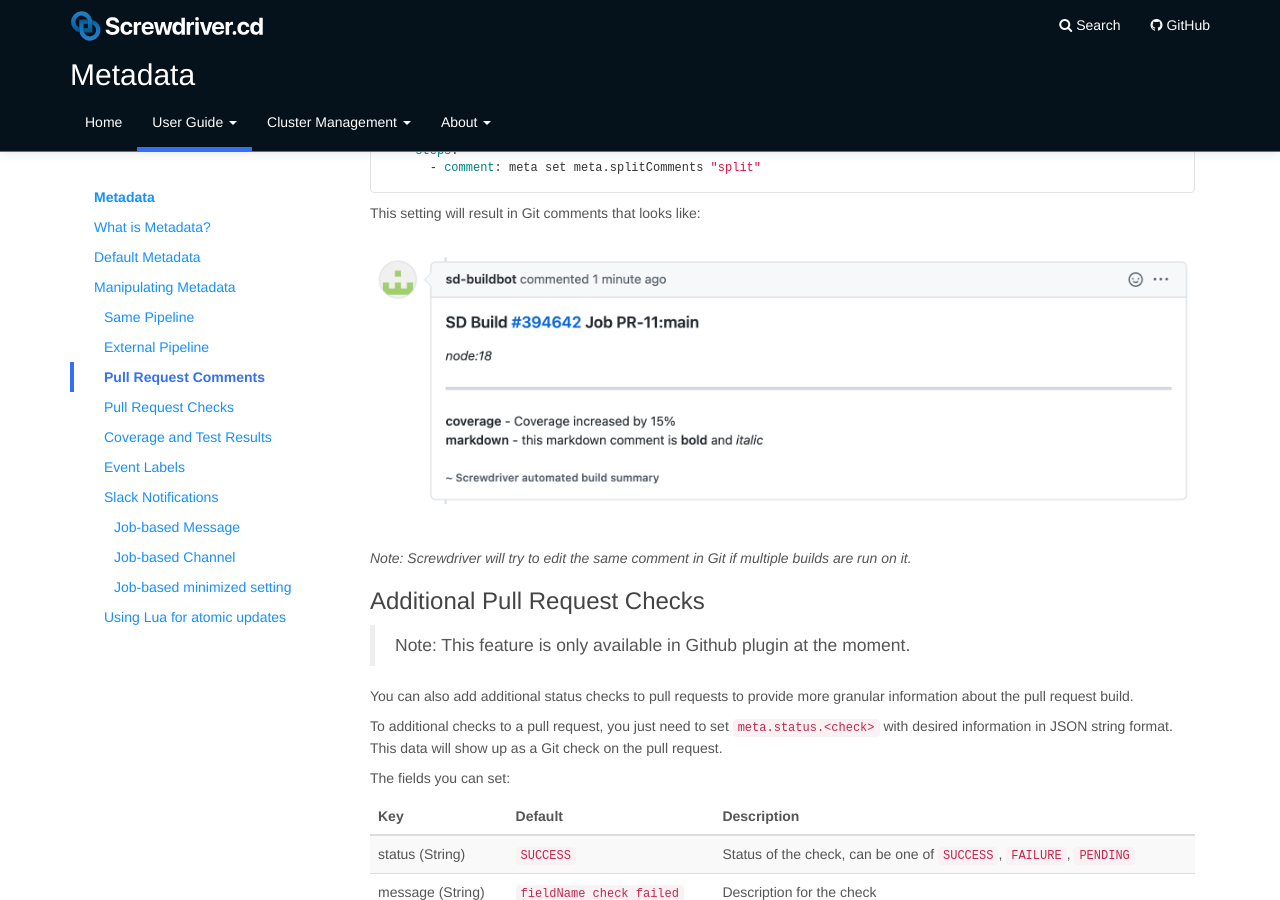
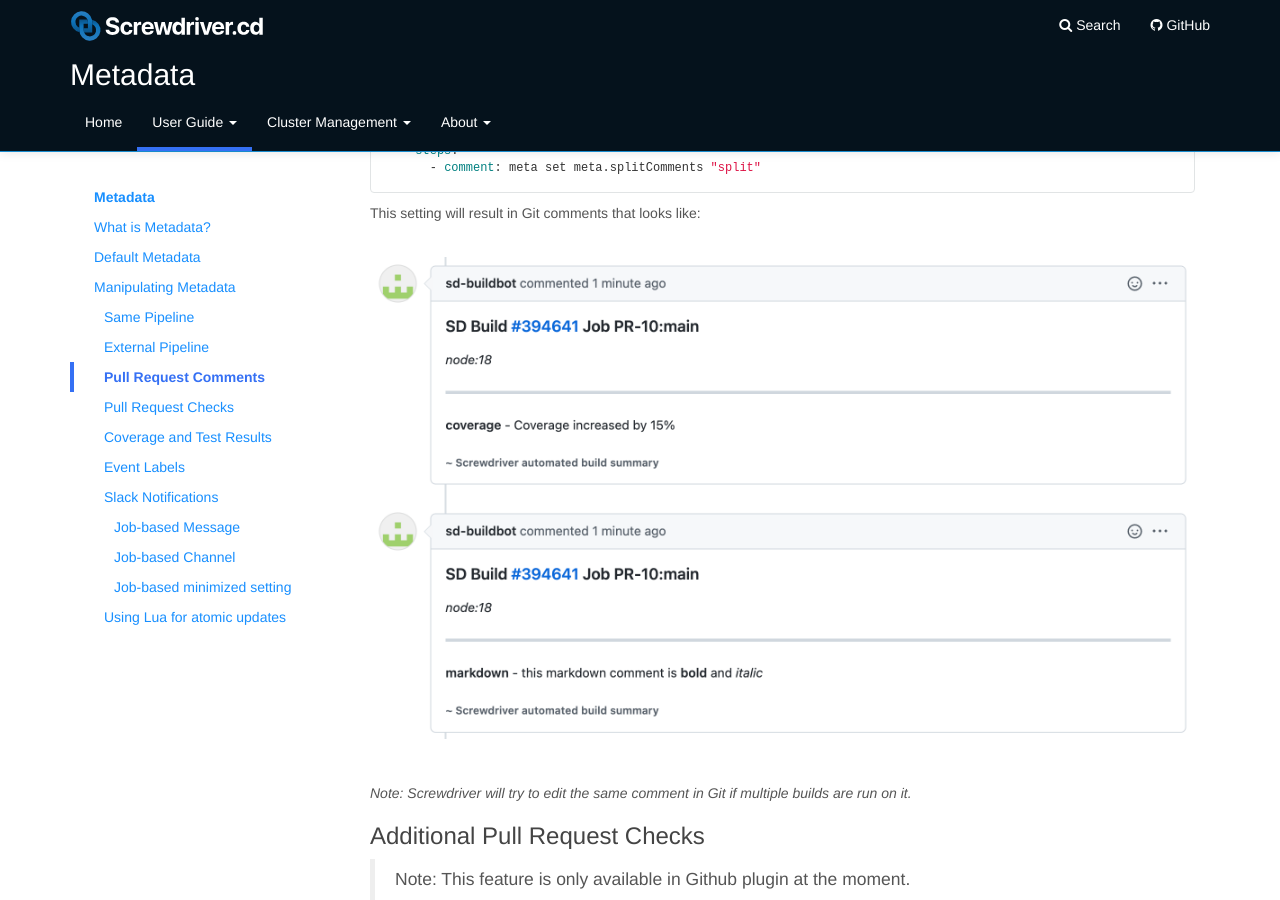
Before and after one commit to screwdriver-cd/guide, a Jekyll site: the page built from docs/user-guide/metadata.md, in a window 1280 px wide and 900 px high, scrolled down 2926 px. Built offline with Jekyll 4.4.1, drawn with Linux system fonts in a browser that asks for light colours.

Commit message:
Update metadata.md

````diff
--- a/docs/user-guide/metadata.md
+++ b/docs/user-guide/metadata.md
@@ -168,7 +168,7 @@ jobs:
 ```
 This setting will result in Git comments that looks like:
 
-![PR comment](./assets/pr-comment.png)
+![PR comment](./assets/pr-comment-split.png)
 
 _Note: Screwdriver will try to edit the same comment in Git if multiple builds are run on it._
 
````
